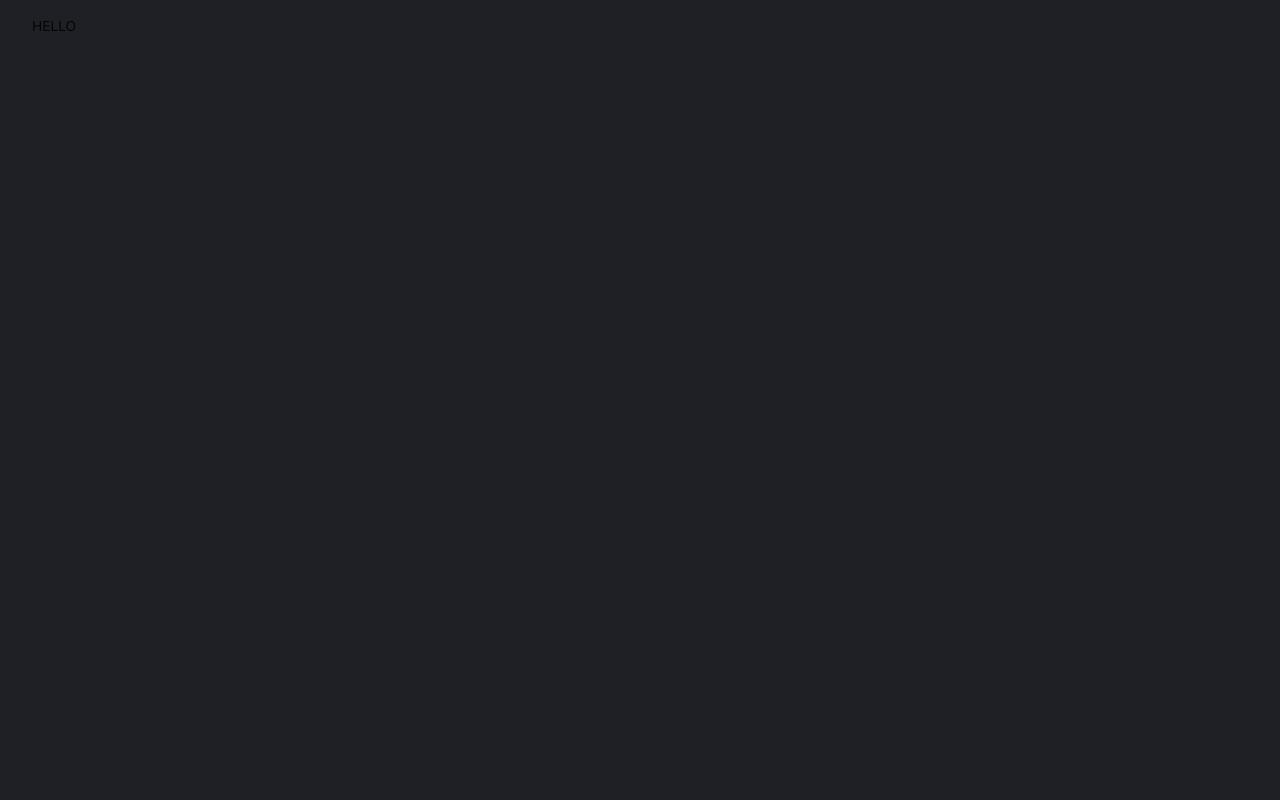
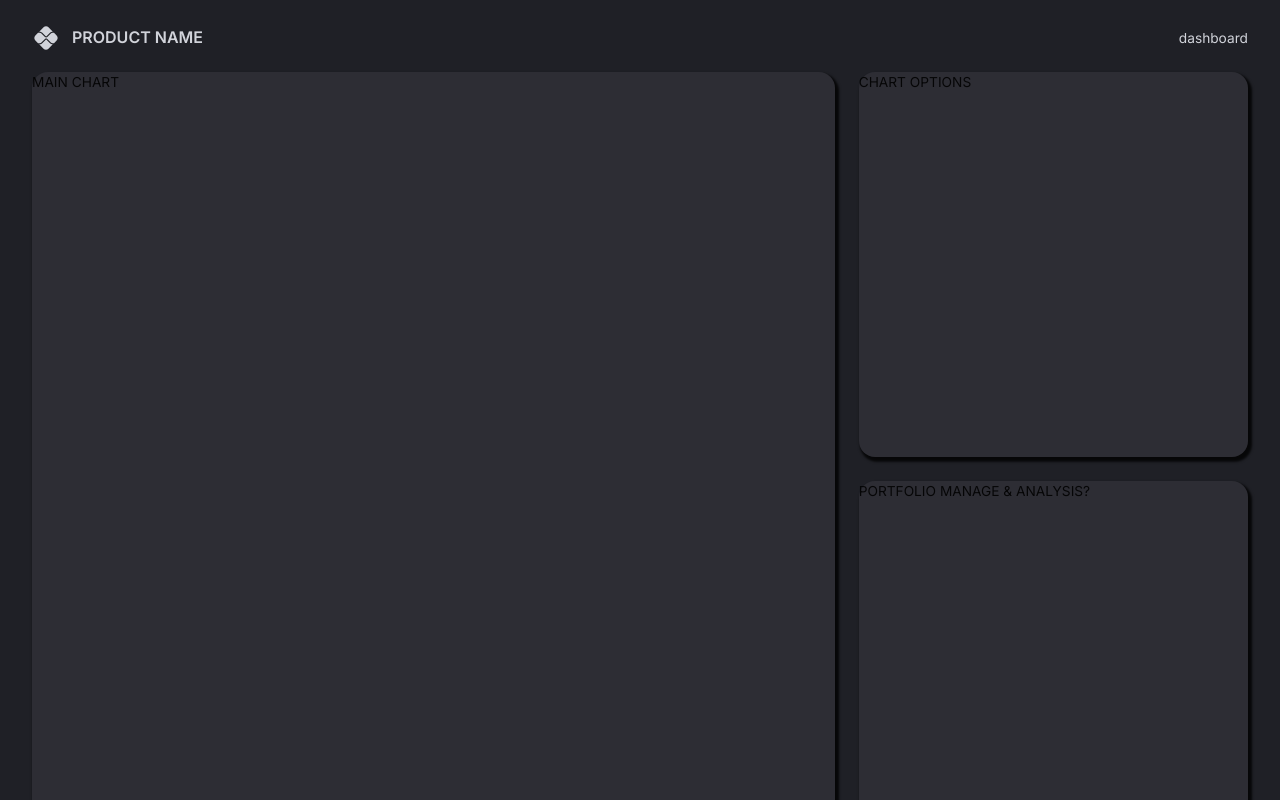
Before and after one commit to dillan-scott/predictive-finance-dashboard, a React (Vite) app in the folder client/: page / in a window 1280 px wide. Shown: the top 800 px of the page. Built offline with nearby package versions, Linux system fonts and the light colour scheme.

Commit message:
feat: setup initial layout idea

```diff
--- a/client/src/App.tsx
+++ b/client/src/App.tsx
@@ -1,17 +1,25 @@
 import { Box, createTheme, CssBaseline, ThemeProvider } from "@mui/material";
 import { useMemo } from "react";
 import { themeSettings } from "@/theme.ts";
+import { BrowserRouter, Route, Routes } from "react-router-dom";
+import Dashboard from "@/scenes/Dashboard";
+import NavBar from "@/components/NavBar";
 
 function App() {
   const theme = useMemo(() => createTheme(themeSettings), []);
   return (
     <div className="App">
-      <ThemeProvider theme={theme}>
-        <CssBaseline />
-        <Box width="100%" height="100%" padding="1rem 2rem 4rem 2rem">
-          HELLO
-        </Box>
-      </ThemeProvider>
+      <BrowserRouter>
+        <ThemeProvider theme={theme}>
+          <CssBaseline />
+          <Box width="100%" height="100%" padding="1rem 2rem 2rem 2rem">
+            <NavBar />
+            <Routes>
+              <Route path="/" element={<Dashboard />} />
+            </Routes>{" "}
+          </Box>
+        </ThemeProvider>
+      </BrowserRouter>
     </div>
   );
 }
--- /dev/null
+++ b/client/src/components/DashboardBox.tsx
@@ -0,0 +1,10 @@
+import { Box } from "@mui/material";
+import { styled } from "@mui/system";
+
+const DashboardBox = styled(Box)(({ theme }) => ({
+  backgroundColor: theme.palette.background.light,
+  borderRadius: "1rem",
+  boxShadow: "0.15rem 0.2rem 0.15rem 0.1rem rgba(0, 0, 0, 0.8)",
+}));
+
+export default DashboardBox;
--- /dev/null
+++ b/client/src/components/FlexBetween.tsx
@@ -0,0 +1,10 @@
+import { Box } from "@mui/material";
+import { styled } from "@mui/system";
+
+const FlexBetween = styled(Box)({
+  display: "flex",
+  justifyContent: "space-between",
+  alignItems: "center",
+});
+
+export default FlexBetween;
--- /dev/null
+++ b/client/src/components/NavBar.tsx
@@ -0,0 +1,37 @@
+import { Link, useLocation } from "react-router-dom";
+import PixIcon from "@mui/icons-material/Pix";
+import { useTheme, Typography, Box } from "@mui/material";
+import FlexBetween from "@/components/FlexBetween";
+
+const NavBar = () => {
+  const { palette } = useTheme();
+  const location = useLocation();
+  const currentPath = location.pathname;
+  console.log(currentPath);
+  return (
+    <FlexBetween mb="0.75rem" p="0.5rem 0rem" color={palette.grey[300]}>
+      <FlexBetween gap="0.75rem">
+        <PixIcon sx={{ fontSize: "28px" }} />
+        <Typography variant="h4" fontSize="16px">
+          PRODUCT NAME
+        </Typography>
+      </FlexBetween>
+
+      <FlexBetween gap="2rem">
+        <Box>
+          <Link
+            to="/"
+            style={{
+              color: currentPath === "/" ? "inherit" : palette.grey[700],
+              textDecoration: "inherit",
+            }}
+          >
+            dashboard
+          </Link>
+        </Box>
+      </FlexBetween>
+    </FlexBetween>
+  );
+};
+
+export default NavBar;
--- /dev/null
+++ b/client/src/scenes/Dashboard/MainChart.tsx
@@ -0,0 +1,7 @@
+import DashboardBox from "@/components/DashboardBox";
+
+const MainChart = () => {
+  return <DashboardBox gridArea="a">MAIN CHART</DashboardBox>;
+};
+
+export default MainChart;
--- /dev/null
+++ b/client/src/scenes/Dashboard/index.tsx
@@ -0,0 +1,32 @@
+import DashboardBox from "@/components/DashboardBox";
+import { Box } from "@mui/material";
+import MainChart from "./MainChart";
+
+const gridTemplate = `
+  "a a b"
+  "a a d"
+  "c c d"
+`;
+
+const Dashboard = () => {
+  return (
+    <Box
+      width="100%"
+      height="100%"
+      display="grid"
+      gap="1.5rem"
+      sx={{
+        gridTemplateColumns: "repeat(3, 1fr)",
+        gridTemplateRows: "repeat(3, minmax(385px, 1fr))",
+        gridTemplateAreas: gridTemplate,
+      }}
+    >
+      <MainChart />
+      <DashboardBox gridArea="b">CHART OPTIONS</DashboardBox>
+      <DashboardBox gridArea="c">SENTIMENT ANALYSIS</DashboardBox>
+      <DashboardBox gridArea="d">PORTFOLIO MANAGE & ANALYSIS?</DashboardBox>
+    </Box>
+  );
+};
+
+export default Dashboard;
```
Also changed, not shown: 1 other file (tests, documents, lock files or other folders).
